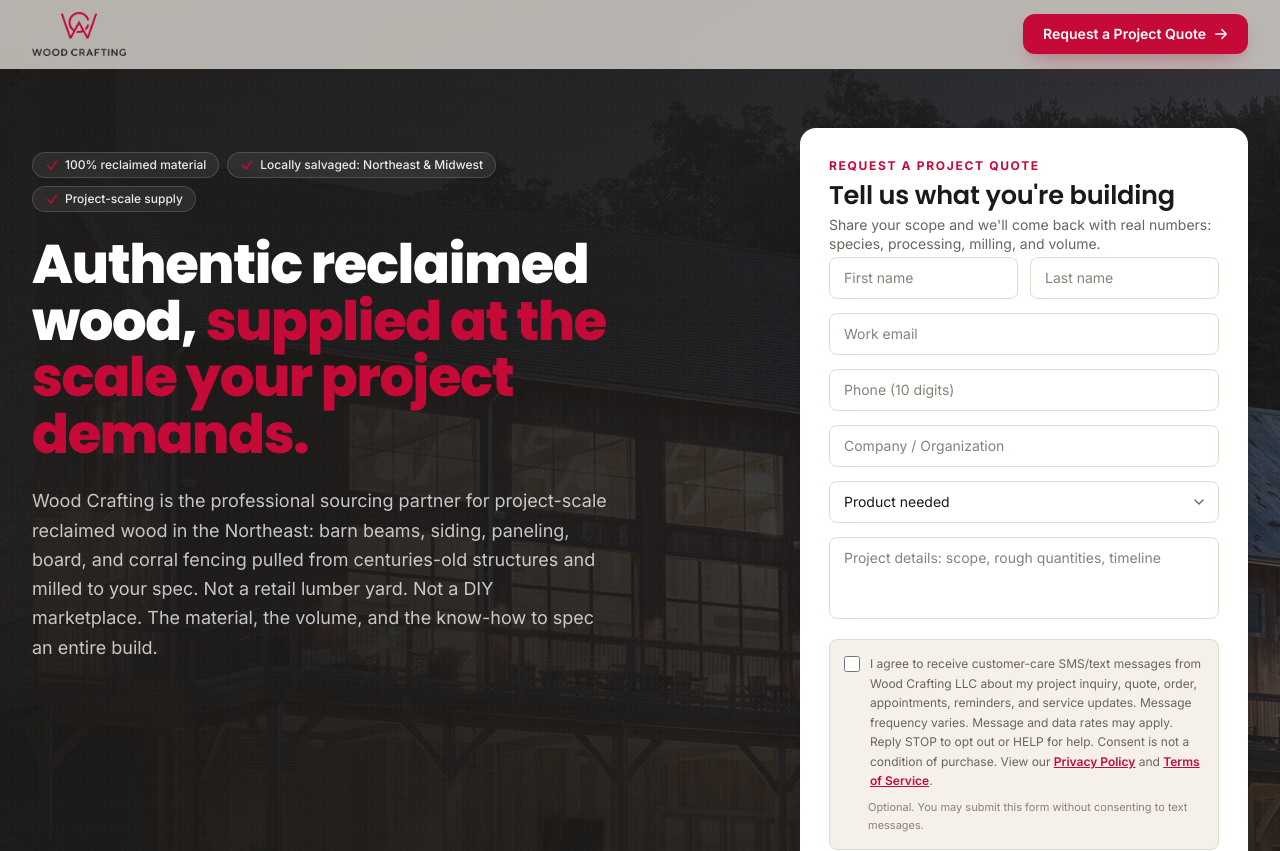
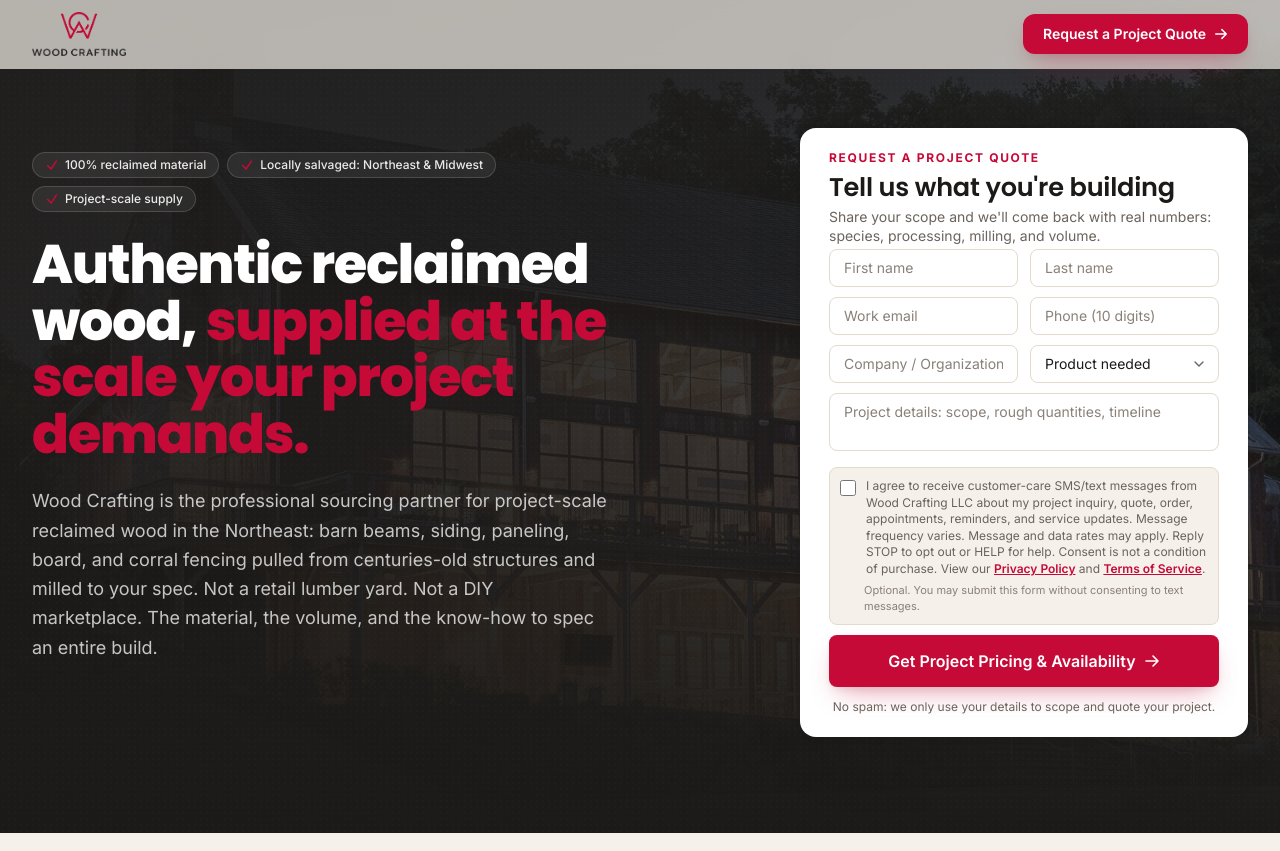
Before and after one commit to Landing-Pages-Websites/wood-crafting-landing, a Next.js app: page / in a window 1280 px wide. Shown: the top 851 px of the page. Built offline with nearby package versions, Linux system fonts and the light colour scheme.

Commit message:
edit: compress quote forms above the fold

```diff
--- a/src/components/FormCard.tsx
+++ b/src/components/FormCard.tsx
@@ -2,7 +2,7 @@
 
 import { useRef, useState } from "react";
 import { useMegaLeadForm } from "@/hooks/useMegaLeadForm";
-import { BRAND, CTA, PRODUCT_OPTIONS } from "@/lib/content";
+import { BRAND, PRODUCT_OPTIONS } from "@/lib/content";
 import { Icon } from "@/components/icons";
 
 declare global {
@@ -25,6 +25,10 @@ const NANP_RE = /^[2-9](?!11)\d{2}[2-9](?!11)\d{2}\d{4}$/;
 // Submit-level failure copy. Retryable, and points to email as the fallback path.
 const SUBMIT_ERROR_MESSAGE =
   `Something went wrong sending your request. Please try again, or email us at ${BRAND.email}.`;
+
+// Form-specific submit label. Kept separate from CTA.primary so the header,
+// floating, and section CTAs stay unchanged.
+const FORM_SUBMIT_LABEL = "Get Project Pricing & Availability";
 
 // DOM field keys are snake_case; the submitted payload is mapped to camelCase
 // so there is never a duplicate (e.g. firstName + first_name) in form_data.
@@ -135,7 +139,7 @@ export function FormCard({
   eyebrow = "Request a project quote",
   heading = "Tell us what you're building",
   subheading = "Share your scope and we'll come back with real numbers: species, processing, milling, and volume.",
-  submitLabel = CTA.primary,
+  submitLabel = FORM_SUBMIT_LABEL,
   routeSlug,
   thankYouBody = "Thanks, your project inquiry is in. A member of the Wood Crafting team will review your scope and follow up directly to talk species, processing, and volume.",
   onDark = false,
@@ -310,7 +314,7 @@ export function FormCard({
   const showErr = (k: FieldKey) => Boolean(touched[k] && errors[k]);
   const errId = (k: FieldKey) => `${idPrefix}-${k}-error`;
   const fieldCls =
-    "w-full rounded-lg border border-[var(--color-border)] bg-[var(--color-surface)] px-3.5 py-2.5 text-sm text-[var(--color-text)] placeholder:text-[var(--color-muted-soft)] transition-colors focus:border-[var(--color-primary)] focus:outline-none focus:ring-2 focus:ring-[var(--color-accent)]/30";
+    "w-full rounded-lg border border-[var(--color-border)] bg-[var(--color-surface)] px-3.5 py-2.5 lg:py-2 text-sm text-[var(--color-text)] placeholder:text-[var(--color-muted-soft)] transition-colors focus:border-[var(--color-primary)] focus:outline-none focus:ring-2 focus:ring-[var(--color-accent)]/30";
   const inputCls = (k: FieldKey) => `${fieldCls} ${showErr(k) ? "lp-input-error" : ""}`;
 
   return (
@@ -319,7 +323,7 @@ export function FormCard({
       onSubmit={handleNativeSubmit}
       noValidate
       aria-label="Request a project quote"
-      className={`${cardBase} space-y-3.5 p-6 md:p-7`}
+      className={`${cardBase} space-y-2.5 p-6 md:p-7 lg:py-5`}
     >
       <div className="mb-1 space-y-1">
         <p className="eyebrow">{eyebrow}</p>
@@ -381,6 +385,8 @@ export function FormCard({
         </div>
       </div>
 
+      {/* Email + Phone: two-column at desktop, stacked below 1024px */}
+      <div className="grid grid-cols-1 gap-2.5 lg:grid-cols-2 lg:gap-3">
       {/* Email */}
       <div>
         <label htmlFor={`${idPrefix}-email`} className="sr-only">Work email</label>
@@ -432,7 +438,10 @@ export function FormCard({
           </p>
         )}
       </div>
+      </div>
 
+      {/* Company + Product: two-column at desktop, stacked below 1024px */}
+      <div className="grid grid-cols-1 gap-2.5 lg:grid-cols-2 lg:gap-3">
       {/* Company (required) */}
       <div>
         <label htmlFor={`${idPrefix}-company`} className="sr-only">
@@ -494,6 +503,7 @@ export function FormCard({
           </p>
         )}
       </div>
+      </div>
 
       {/* Project needs (required textarea) */}
       <div>
@@ -504,7 +514,7 @@ export function FormCard({
           ref={(el) => { fieldRefs.current.project_needs = el; }}
           id={`${idPrefix}-project_needs`}
           name="project_needs"
-          rows={3}
+          rows={2}
           required
           placeholder="Project details: scope, rough quantities, timeline"
           value={data.project_needs}
@@ -523,10 +533,10 @@ export function FormCard({
       </div>
 
       {/* SMS/Text Messaging consent (optional, unchecked by default) */}
-      <div className="rounded-lg border border-[var(--color-border)] bg-[var(--color-surface-2)] p-3.5">
+      <div className="rounded-lg border border-[var(--color-border)] bg-[var(--color-surface-2)] p-3.5 lg:p-2.5">
         <label
           htmlFor={`${idPrefix}-sms_consent`}
-          className="flex cursor-pointer items-start gap-2.5 text-xs leading-relaxed text-[var(--color-muted)]"
+          className="flex cursor-pointer items-start gap-2.5 text-xs leading-relaxed lg:leading-snug text-[var(--color-muted)]"
         >
           <input
             id={`${idPrefix}-sms_consent`}
@@ -553,7 +563,7 @@ export function FormCard({
             .
           </span>
         </label>
-        <p className="mt-2 pl-6 text-[11px] leading-relaxed text-[var(--color-muted-soft)]">
+        <p className="mt-2 lg:mt-1.5 pl-6 text-[11px] leading-relaxed lg:leading-snug text-[var(--color-muted-soft)]">
           Optional. You may submit this form without consenting to text messages.
         </p>
       </div>
```
